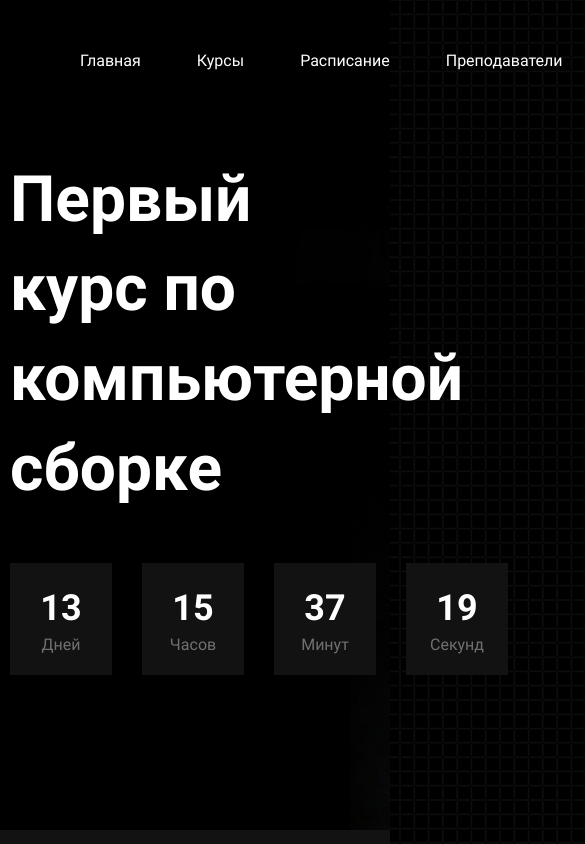
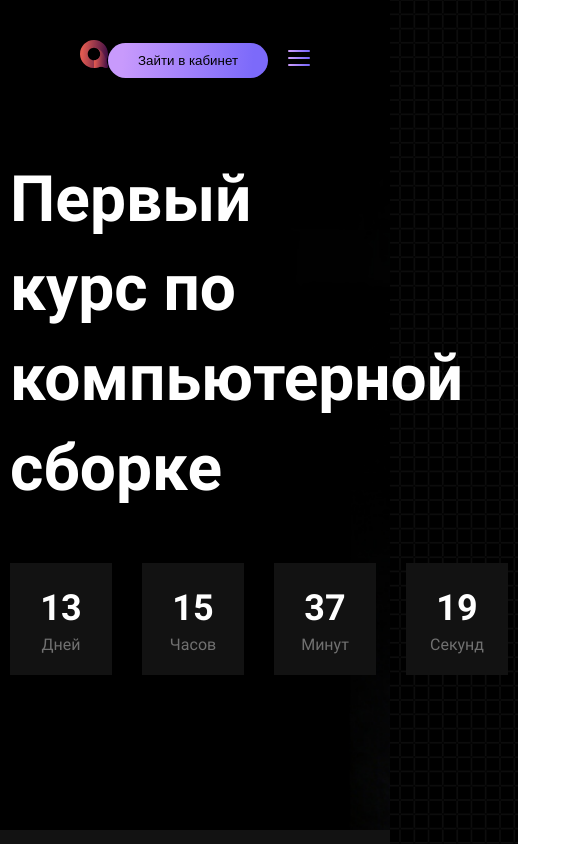
Before and after one commit to MargaritaKh0708/Website-CompSchool, a React (Create React App) app: page / in a window 390 px wide. Shown: the top 844 px of the page, 585 px wide, since content can reach past the window. Built offline with nearby package versions, Linux system fonts and the light colour scheme.

Commit message:
start of upgrating styles with media-changes

```diff
--- a/src/components/about-block/_about.scss
+++ b/src/components/about-block/_about.scss
@@ -5,6 +5,11 @@
         justify-content: space-between;
         align-items: center;
         display: flex;
+
+        @media screen and (max-width: 1200px) {
+            flex-direction: column;
+            gap: 40px;
+        }
     }
 
     &__cube {
@@ -39,6 +44,7 @@
 
     &__text-content {
         flex: 0 0 50%;
+
     }
 
     &__title {
--- a/src/components/footer/_footer.scss
+++ b/src/components/footer/_footer.scss
@@ -17,6 +17,7 @@
 
   &__sub-title {
     color: $c-light-white;
+    text-align: center;
     line-height: 160%;
     padding-top: 30px;
     font-weight: 400;
--- a/src/components/header/Header.tsx
+++ b/src/components/header/Header.tsx
@@ -1,24 +1,58 @@
-import logo from 'assets/img/logo.svg'
+import logo from "assets/img/logo.svg";
+import { useState } from "react";
 
 export const Header: React.FC = () => {
-    return (
-        <header className='header container'>
-            <div className='header__wrapper'>
-                <div className='header__logo'><img src={logo} alt="logo" /></div>
-                <nav className='navigation'>
-                <ul className='navigation__list'>
-                    <li className='navigation__item'><a className='navigation__link' href="#main">Главная</a></li>
-                    <li className='navigation__item'><a className='navigation__link' href="#couses">Курсы</a></li>
-                    <li className='navigation__item'><a className='navigation__link' href="#schedule">Расписание</a></li>
-                    <li className='navigation__item'><a className='navigation__link' href="#teachers">Преподаватели</a></li>
-                    <li className='navigation__item'><a className='navigation__link' href="#mailing">Рассылка</a></li>
-                    <li className='navigation__item'><a className='navigation__link' href="#contacts">Контакты</a></li>
-                </ul>
-                <button className='navigation__btn'>
-                    Зайти в кабинет
-                </button>
-            </nav>
+  const [burgerActive, setBurgerActive] = useState<boolean>(true);
+
+  return (
+    <header className="header container">
+      <div className="header__wrapper">
+        <div className="header__logo">
+          <img src={logo} alt="logo" />
+        </div>
+        <nav className="navigation">
+          <ul className="navigation__list">
+            <li className="navigation__item">
+              <a className="navigation__link" href="#main">
+                Главная
+              </a>
+            </li>
+            <li className="navigation__item">
+              <a className="navigation__link" href="#couses">
+                Курсы
+              </a>
+            </li>
+            <li className="navigation__item">
+              <a className="navigation__link" href="#schedule">
+                Расписание
+              </a>
+            </li>
+            <li className="navigation__item">
+              <a className="navigation__link" href="#teachers">
+                Преподаватели
+              </a>
+            </li>
+            <li className="navigation__item">
+              <a className="navigation__link" href="#mailing">
+                Рассылка
+              </a>
+            </li>
+            <li className="navigation__item">
+              <a className="navigation__link" href="#contacts">
+                Контакты
+              </a>
+            </li>
+          </ul>
+          <button className="navigation__btn">Зайти в кабинет</button>
+          <button name="burger" type="button" className="header__btn">
+            <div className="burger" onClick={() => setBurgerActive(true)}>
+              <span className="burger__item"></span>
+              <span className="burger__item"></span>
+              <span className="burger__item"></span>
             </div>
-        </header>
-    )
-}
+          </button>
+        </nav>
+      </div>
+    </header>
+  );
+};
--- a/src/components/header/_header.scss
+++ b/src/components/header/_header.scss
@@ -19,12 +19,24 @@
         height: 40px;
         width: 40px;
     }
+
+
+    &__btn {
+        display: none;
+
+        @media screen and (max-width: 1000px){
+            display: block;
+        }
+    }
+
+
 }
    .navigation {
         justify-content: space-between;
         align-items: center;
         display: flex;
         gap: 20px;
+
 
 
         &__item a {
@@ -36,6 +48,10 @@
         font-size: 16px;
         display: flex;
         gap: 56px;
+        @media screen and (max-width: 1000px){
+            display: none;
+        }
+
     }
 
     &__btn {
@@ -46,3 +62,17 @@
         border: none;
     }
 }
+
+.burger{
+
+    flex-direction: column;
+    display: flex;
+
+    &__item {
+        background: linear-gradient(94.26deg, $c-nav-btn 9.51%, $c-nav-btn-2 90.23%);
+        margin-bottom: 5px;
+    border-radius: 3px;
+    height: 2px;
+    width: 22px;}
+
+}
--- a/src/components/teachers-block/_teachers.scss
+++ b/src/components/teachers-block/_teachers.scss
@@ -22,7 +22,7 @@
 
         &-photo {
             border-radius: 50%;
-            width: 190px;
+            max-width: 190px;
             height: 190x;
         }
 
--- a/src/index.css
+++ b/src/index.css
@@ -35,6 +35,11 @@ body {
   margin: 0 auto;
 }
 
+button {
+  background: none;
+  border: none;
+}
+
 img {
   width: 100%;
 }
@@ -70,6 +75,14 @@ a {
   height: 40px;
   width: 40px;
 }
+.header__btn {
+  display: none;
+}
+@media screen and (max-width: 1000px) {
+  .header__btn {
+    display: block;
+  }
+}
 
 .navigation {
   justify-content: space-between;
@@ -86,12 +99,29 @@ a {
   display: flex;
   gap: 56px;
 }
+@media screen and (max-width: 1000px) {
+  .navigation__list {
+    display: none;
+  }
+}
 .navigation__btn, .footer__social button {
   background: linear-gradient(94.26deg, #C89AFC 9.51%, #7C6AFA 90.23%);
   white-space: nowrap;
   border-radius: 50px;
   padding: 10px 30px;
   border: none;
+}
+
+.burger {
+  flex-direction: column;
+  display: flex;
+}
+.burger__item {
+  background: linear-gradient(94.26deg, #C89AFC 9.51%, #7C6AFA 90.23%);
+  margin-bottom: 5px;
+  border-radius: 3px;
+  height: 2px;
+  width: 22px;
 }
 
 .presentation-block {
@@ -193,6 +223,12 @@ a {
   justify-content: space-between;
   align-items: center;
   display: flex;
+}
+@media screen and (max-width: 1200px) {
+  .about-block__wrapper {
+    flex-direction: column;
+    gap: 40px;
+  }
 }
 .about-block__cube {
   position: relative;
@@ -379,6 +415,16 @@ a {
   border-top: none;
   width: 25%;
 }
+@media screen and (max-width: 1000px) {
+  .partners__item {
+    padding: 15px 33px;
+  }
+}
+@media screen and (max-width: 600px) {
+  .partners__item {
+    padding: 10px 22px;
+  }
+}
 .partners__item:nth-of-type(4n) {
   border-right: none;
 }
@@ -467,7 +513,7 @@ a {
 }
 .teachers__item-photo {
   border-radius: 50%;
-  width: 190px;
+  max-width: 190px;
   height: 190x;
 }
 .teachers__item-name {
@@ -513,6 +559,7 @@ a {
 }
 .footer__sub-title {
   color: rgba(255, 255, 255, 0.4);
+  text-align: center;
   line-height: 160%;
   padding-top: 30px;
   font-weight: 400;
--- a/src/styles/_main.scss
+++ b/src/styles/_main.scss
@@ -16,6 +16,10 @@ body {
   margin: 0 auto;
 }
 
+button {
+  background: none;
+  border: none;
+}
 img {
   width: 100%;
 }
```
Also changed, not shown: src/components/partners-block/_partners.scss (+10 -0 lines), 1 other file (tests, documents, lock files or other folders).
